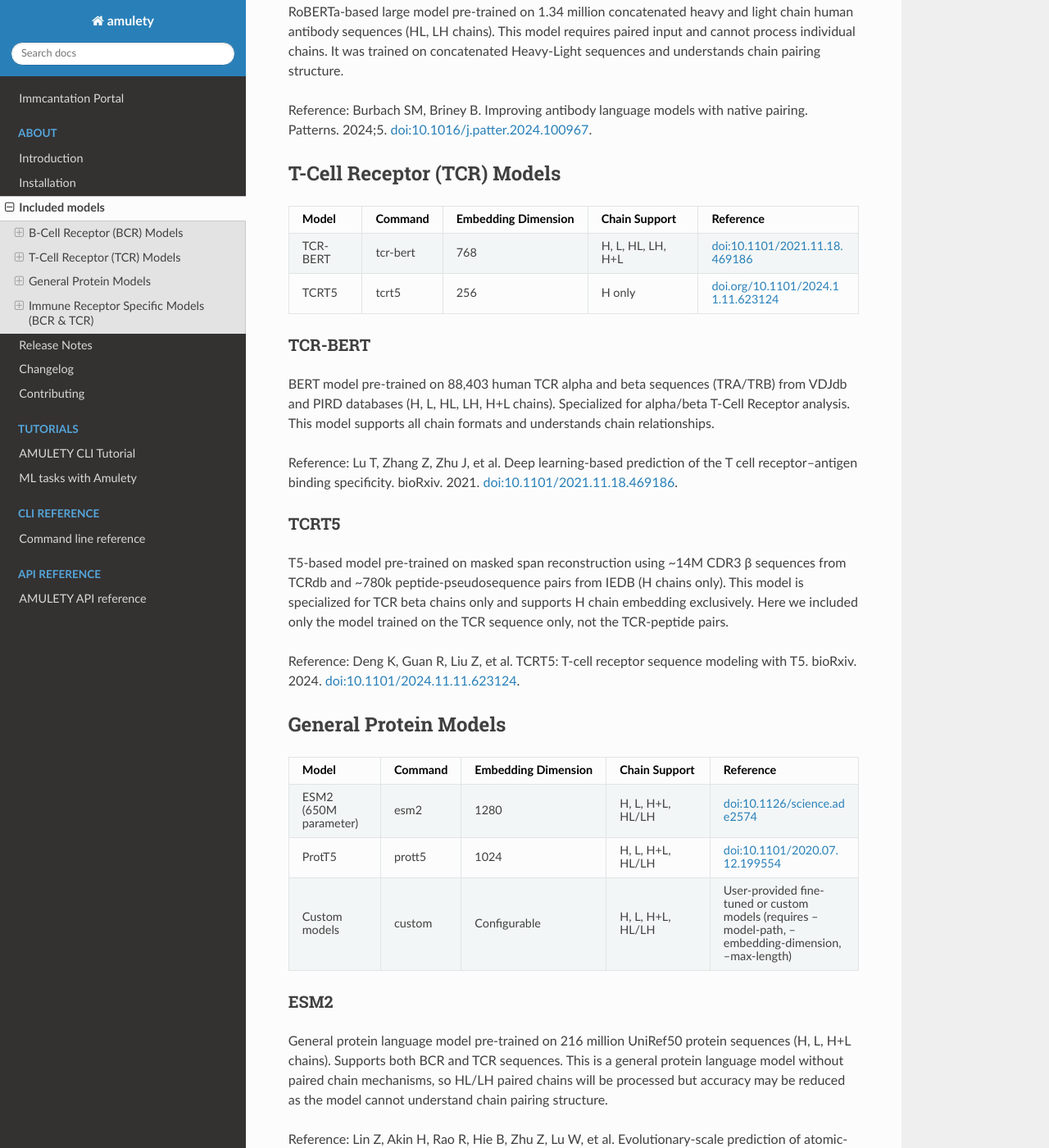
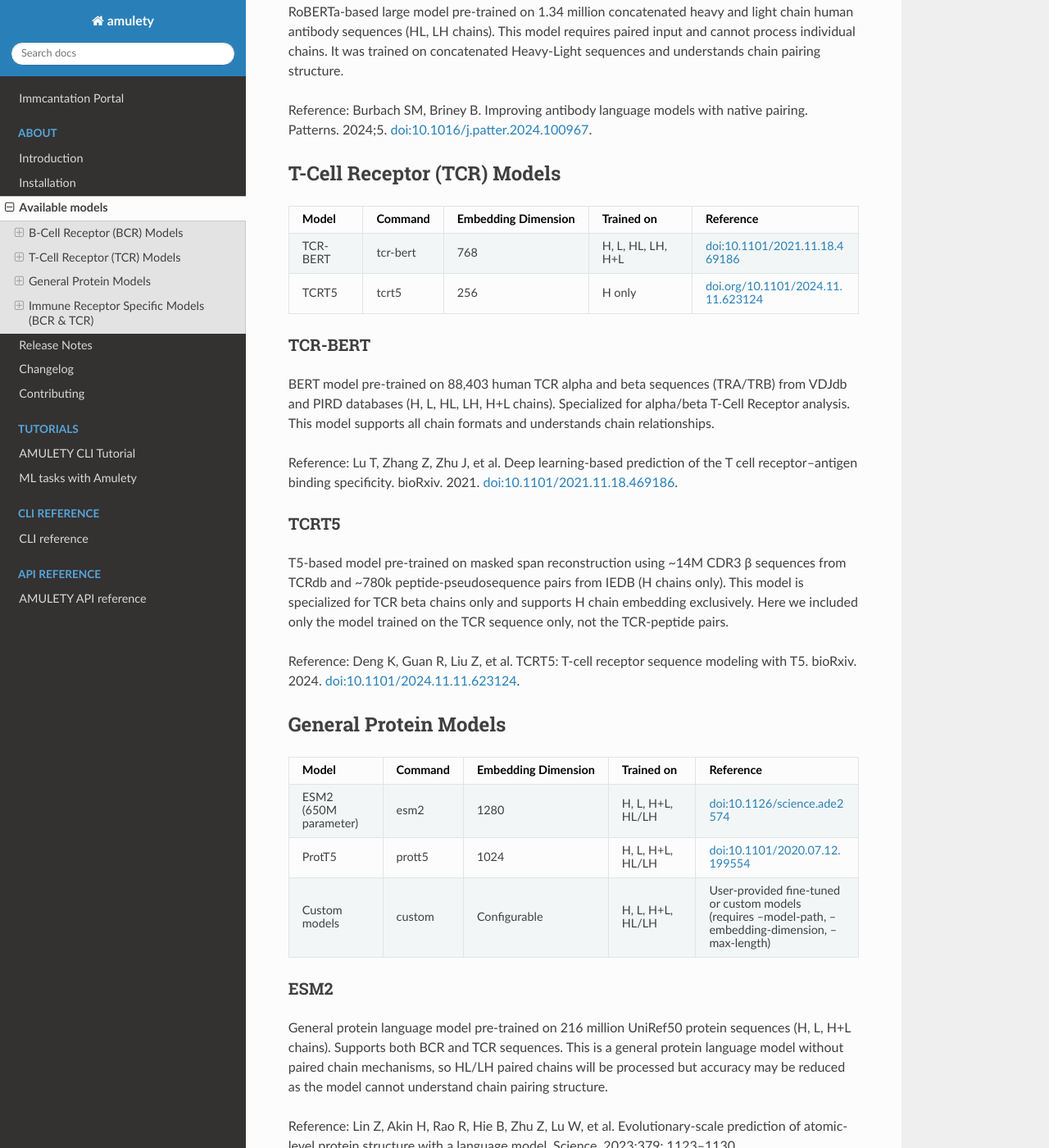
Before and after one commit to immcantation/amulety, a Sphinx documentation site: the page built from docs/included_models.md, in a window 1280 px wide and 1400 px high, scrolled down 1219 px. Shown: the whole window at 82% size. Built offline with Sphinx 7.4.7 and the Read the Docs theme 3.1.0, drawn with Linux system fonts in a browser that asks for light colours; some of the changed text lies outside the part shown.

Commit message:
fix cli docs

```diff
--- a/docs/included_models.md
+++ b/docs/included_models.md
@@ -2,12 +2,12 @@
 
 ## B-Cell Receptor (BCR) Models
 
-| Model       | Command     | Embedding Dimension | Chain Support | Reference                                                                        |
-| ----------- | ----------- | ------------------- | ------------- | -------------------------------------------------------------------------------- |
-| AbLang      | ablang      | 768                 | H, L, H+L     | [doi.org/10.1101/2022.01.20.477061](https://doi.org/10.1101/2022.01.20.477061)   |
-| AntiBERTa2  | antiberta2  | 1024                | H, L, H+L     | [doi:10.1016/j.patter.2022.100513](https://doi.org/10.1016/j.patter.2022.100513) |
-| AntiBERTy   | antiberty   | 512                 | H, L, H+L     | [doi:10.48550/arXiv.2112.07782](https://doi.org/10.48550/arXiv.2112.07782)       |
-| BALM-paired | balm-paired | 1024                | HL, LH        | [doi:10.1016/j.patter.2024.100967](https://doi.org/10.1016/j.patter.2024.100967) |
+| Model       | Command     | Embedding Dimension | Trained on | Reference                                                                        |
+| ----------- | ----------- | ------------------- | ---------- | -------------------------------------------------------------------------------- |
+| AbLang      | ablang      | 768                 | H, L, H+L  | [doi.org/10.1101/2022.01.20.477061](https://doi.org/10.1101/2022.01.20.477061)   |
+| AntiBERTa2  | antiberta2  | 1024                | H, L, H+L  | [doi:10.1016/j.patter.2022.100513](https://doi.org/10.1016/j.patter.2022.100513) |
+| AntiBERTy   | antiberty   | 512                 | H, L, H+L  | [doi:10.48550/arXiv.2112.07782](https://doi.org/10.48550/arXiv.2112.07782)       |
+| BALM-paired | balm-paired | 1024                | HL, LH     | [doi:10.1016/j.patter.2024.100967](https://doi.org/10.1016/j.patter.2024.100967) |
 
 ### AntiBERTa2
 
@@ -39,7 +39,7 @@
 
 ## T-Cell Receptor (TCR) Models
 
-| Model    | Command  | Embedding Dimension | Chain Support     | Reference                                                                                    |
+| Model    | Command  | Embedding Dimension | Trained on        | Reference                                                                                    |
 | -------- | -------- | ------------------- | ----------------- | -------------------------------------------------------------------------------------------- |
 | TCR-BERT | tcr-bert | 768                 | H, L, HL, LH, H+L | [doi:10.1101/2021.11.18.469186](https://www.biorxiv.org/content/10.1101/2021.11.18.469186v1) |
 | TCRT5    | tcrt5    | 256                 | H only            | [doi.org/10.1101/2024.11.11.623124](https://doi.org/10.1101/2024.11.11.623124)               |
@@ -60,7 +60,7 @@
 
 ## General Protein Models
 
-| Model                 | Command | Embedding Dimension | Chain Support    | Reference                                                                                              |
+| Model                 | Command | Embedding Dimension | Trained on       | Reference                                                                                              |
 | --------------------- | ------- | ------------------- | ---------------- | ------------------------------------------------------------------------------------------------------ |
 | ESM2 (650M parameter) | esm2    | 1280                | H, L, H+L, HL/LH | [doi:10.1126/science.ade2574](https://doi.org/10.1126/science.ade2574)                                 |
 | ProtT5                | prott5  | 1024                | H, L, H+L, HL/LH | [doi:10.1101/2020.07.12.199554](https://doi.org/10.1101/2020.07.12.199554)                             |
@@ -82,9 +82,9 @@
 
 ## Immune Receptor Specific Models (BCR & TCR)
 
-| Model      | Command    | Embedding Dimension | Chain Support              | TCR Type Support | Reference                                                                                                                |
-| ---------- | ---------- | ------------------- | -------------------------- | ---------------- | ------------------------------------------------------------------------------------------------------------------------ |
-| Immune2Vec | immune2vec | 100 (configurable)  | H, L, H+L + (warning)HL/LH | α/β + γ/δ        | [doi:10.3389/fimmu.2021.680687](https://www.frontiersin.org/journals/immunology/articles/10.3389/fimmu.2021.680687/full) |
+| Model      | Command    | Embedding Dimension | Trained on                 | Reference                                                                                                                |
+| ---------- | ---------- | ------------------- | -------------------------- | ------------------------------------------------------------------------------------------------------------------------ |
+| Immune2Vec | immune2vec | 100 (configurable)  | H, L, H+L + (warning)HL/LH | [doi:10.3389/fimmu.2021.680687](https://www.frontiersin.org/journals/immunology/articles/10.3389/fimmu.2021.680687/full) |
 
 ### Immune2vec
 
```
Also changed, not shown: docs/cli.md (deleted, +0 -54 lines), docs/cli.rst (added, +56 -0 lines), docs/index.md (+1 -1 lines).
